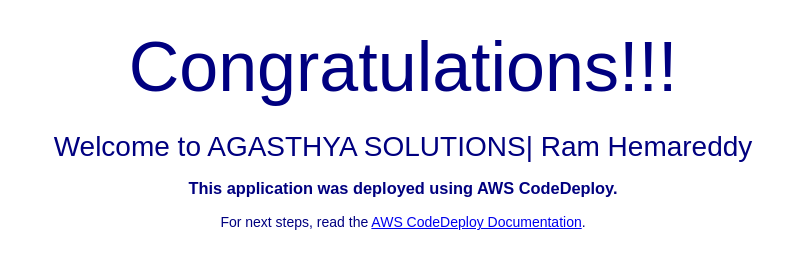
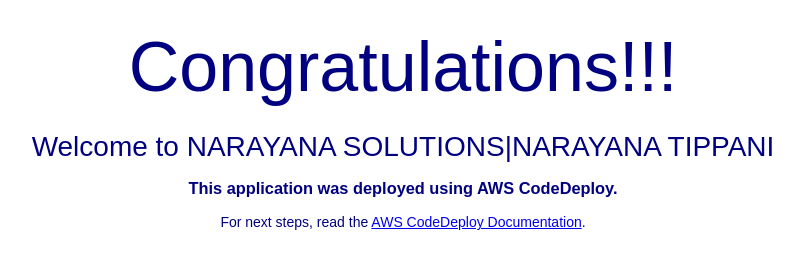
Before and after one commit to narayana0531/Nar.git7, a plain HTML site: page index.html in a window 1280 px wide. Shown: the part 220-488 px from the top of the page, without its empty margins (237-1040 px from the left). Drawn offline with Linux system fonts and the light colour scheme.

Commit message:
Update index.html

```diff
--- a/index.html
+++ b/index.html
@@ -28,7 +28,7 @@
   <div align="center">
     <img src="https://s3.ap-south-1.amazonaws.com/www.basava.com/aar_logo_final.png" style="max-width: 20%;">
     <h1>Congratulations!!! </h1>
-      <h2>Welcome to AGASTHYA SOLUTIONS| Ram Hemareddy</h2>
+      <h2>Welcome to NARAYANA SOLUTIONS|NARAYANA TIPPANI</h2>
     <h3>This application was deployed using AWS CodeDeploy.</h3>
     <p>For next steps, read the <a href="http://aws.amazon.com/documentation/codedeploy">AWS CodeDeploy Documentation</a>.</p>
   </div>
```
